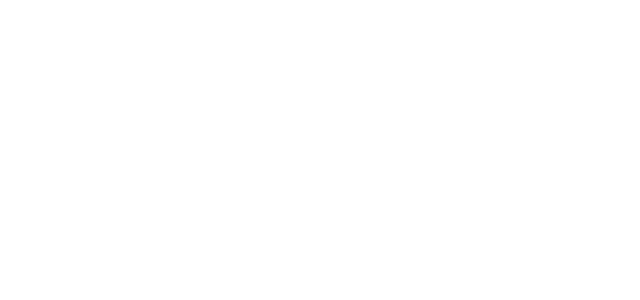
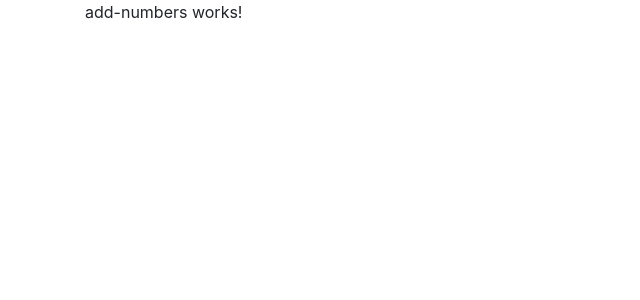
Before and after one commit to wankhede04/basic-math, an Angular app: page / in a window 1280 px wide. Shown: the top 300 px of the page, without its empty margins (0-640 px from the left). Built offline with nearby package versions, Linux system fonts and the light colour scheme.

Commit message:
Added the add number selector to root.

```diff
--- a/src/app/app.component.html
+++ b/src/app/app.component.html
@@ -0,0 +1,3 @@
+<div class="container">
+  <app-add-numbers></app-add-numbers>
+</div>
```
